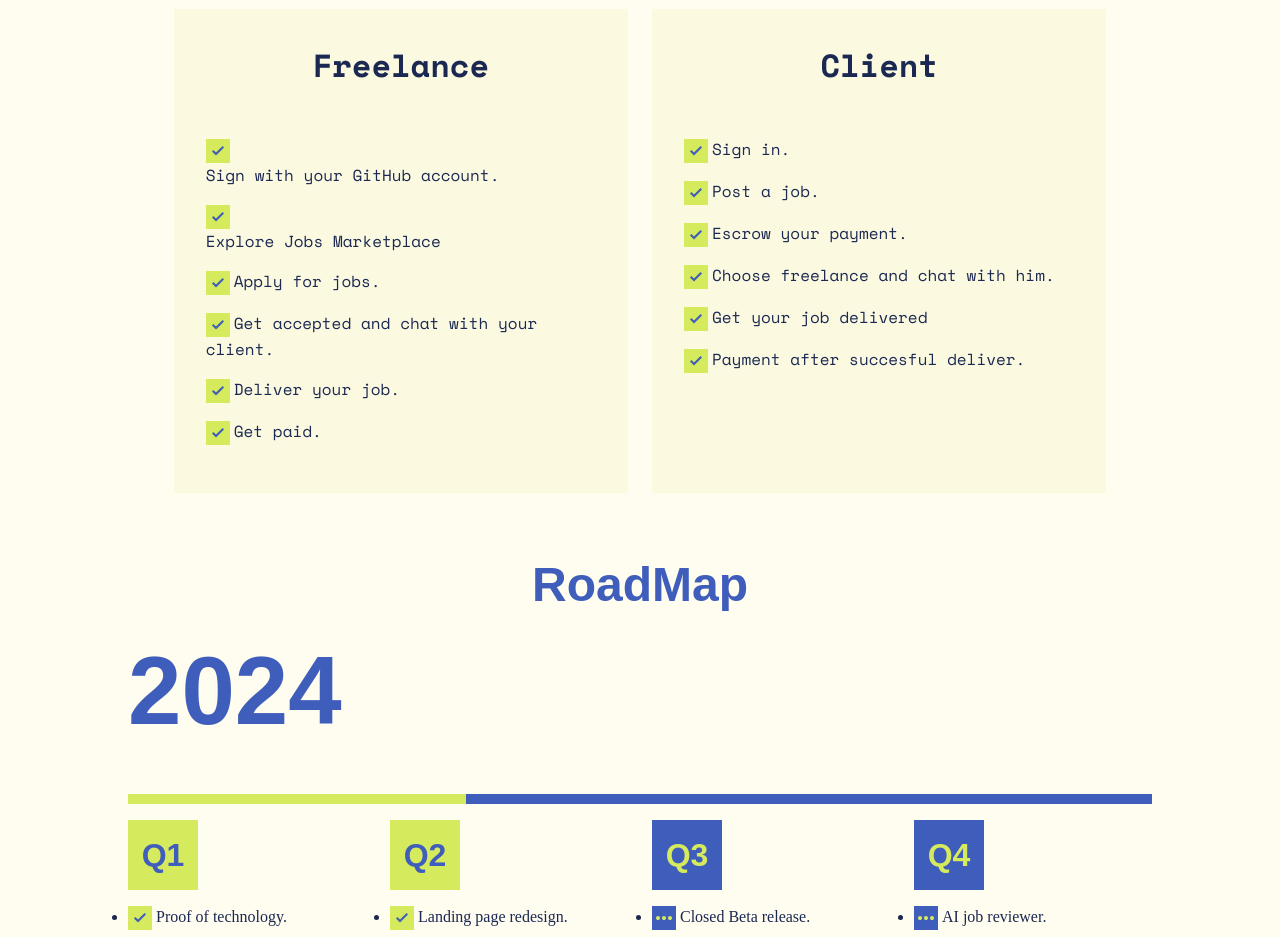
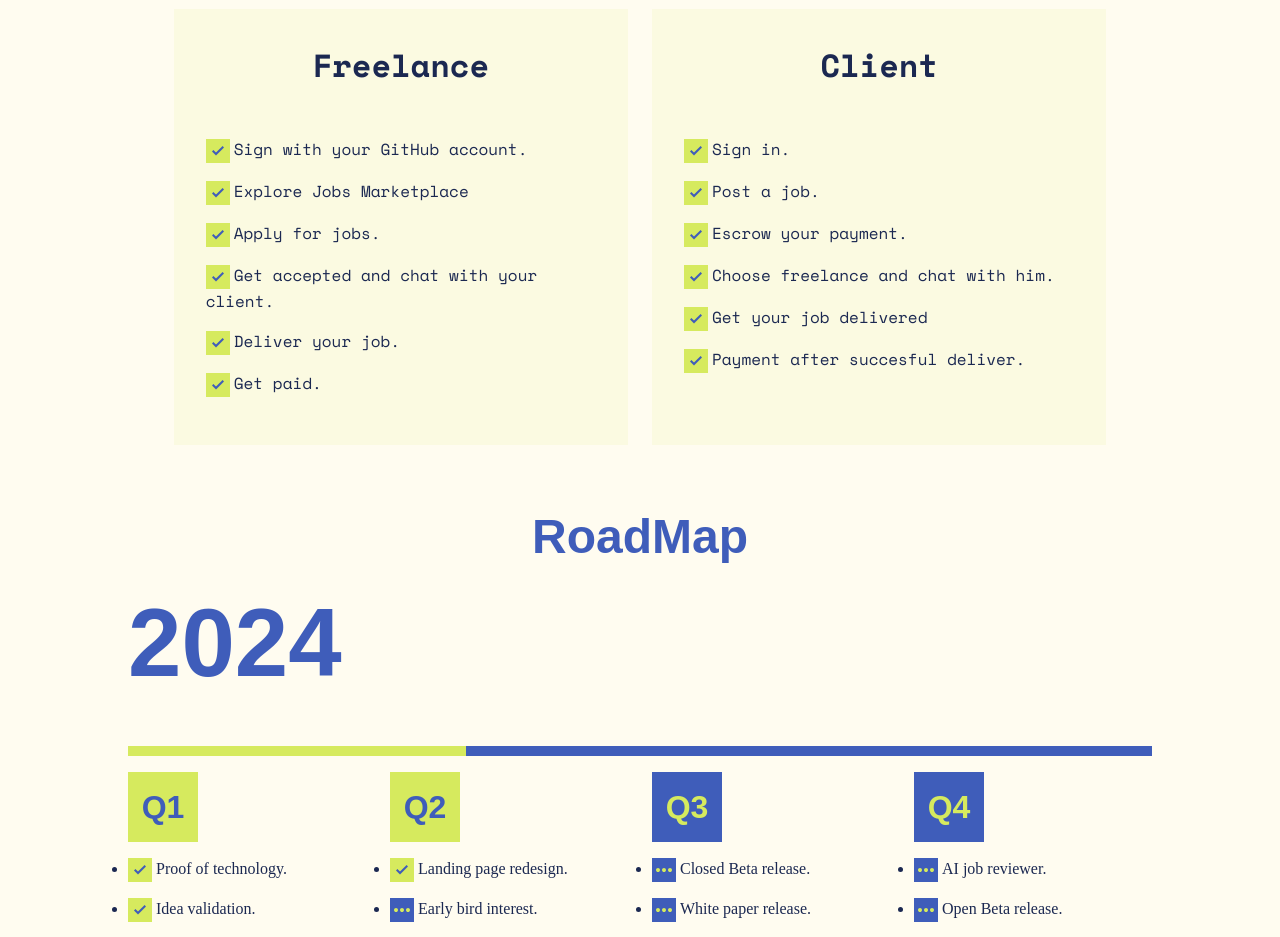
Before and after one commit to GiG2Hire/gig-landing, a plain HTML site: page index.html in a window 1280 px wide. Shown: the part 1440-2377 px from the top of the page. Drawn offline with nearby package versions, Linux system fonts and the light colour scheme; a web font is replaced by a local one.

Commit message:
Schema.org Test 3
Testing schema tags without breaking styling

```diff
--- a/index.html
+++ b/index.html
@@ -124,8 +124,8 @@
                     <div class="how-user">
                         <h4 itemprop="name">Freelance</h4>
                         <ol itemprop="step" itemprop="step" itemscope itemtype="https://schema.org/HowToSection">
-                            <li class="check" itemprop="itemListElement" itemscope itemtype="https://schema.org/HowToStep"><p itemprop="text">Sign with your GitHub account.</p></li>
-                            <li class="check" itemprop="itemListElement" itemscope itemtype="https://schema.org/HowToStep"><p itemprop="text">Explore Jobs Marketplace</p></li>
+                            <li class="check" itemprop="itemListElement" itemscope itemtype="https://schema.org/HowToStep"><span itemprop="text">Sign with your GitHub account.</span></li>
+                            <li class="check" itemprop="itemListElement" itemscope itemtype="https://schema.org/HowToStep"><span itemprop="text">Explore Jobs Marketplace</span></li>
                             <li class="check" itemprop="itemListElement" itemscope itemtype="https://schema.org/HowToStep">Apply for jobs.</li>
                             <li class="check" itemprop="itemListElement" itemscope itemtype="https://schema.org/HowToStep">Get accepted and chat with your client.</li>
                             <li class="check" itemprop="itemListElement" itemscope itemtype="https://schema.org/HowToStep">Deliver your job.</li>
```
